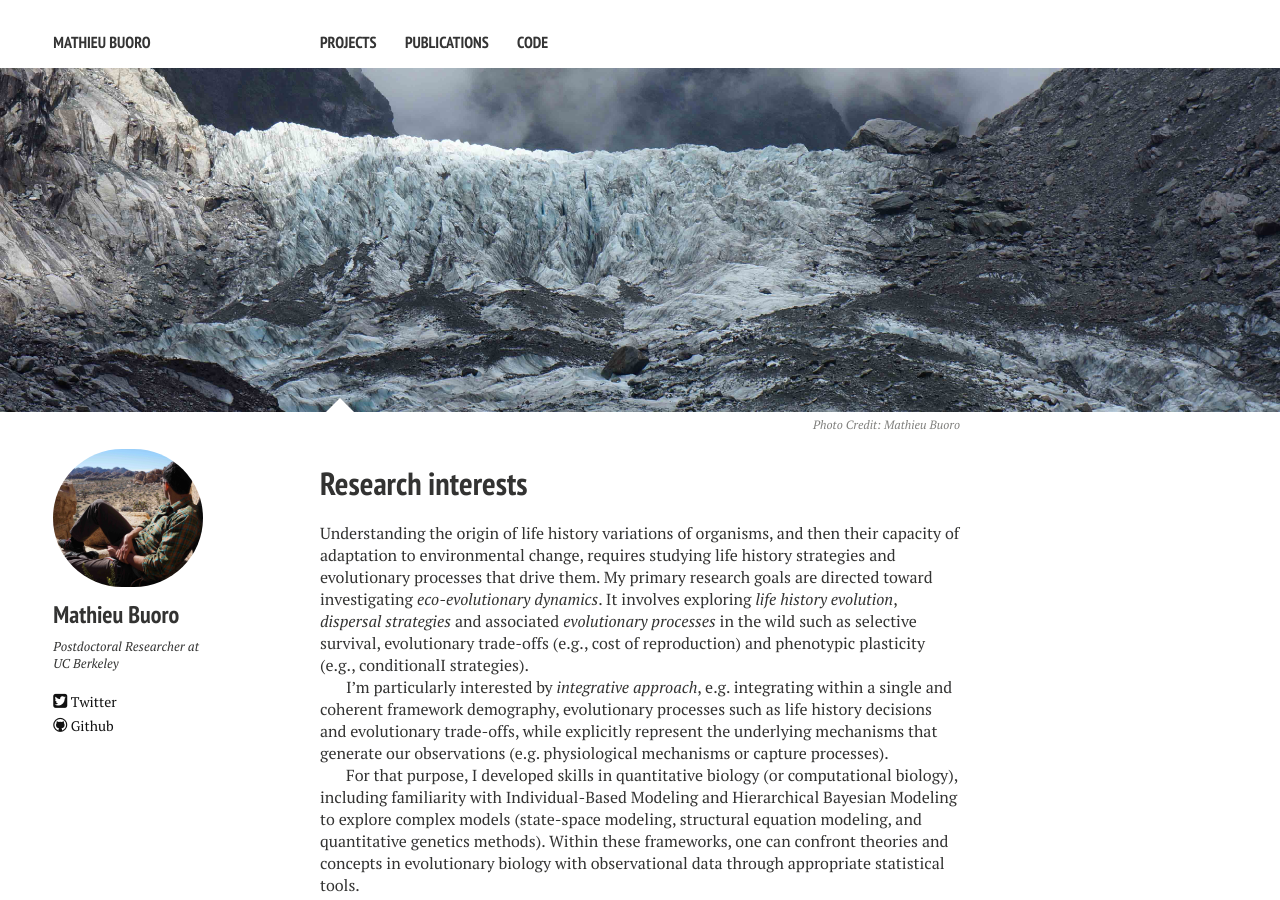
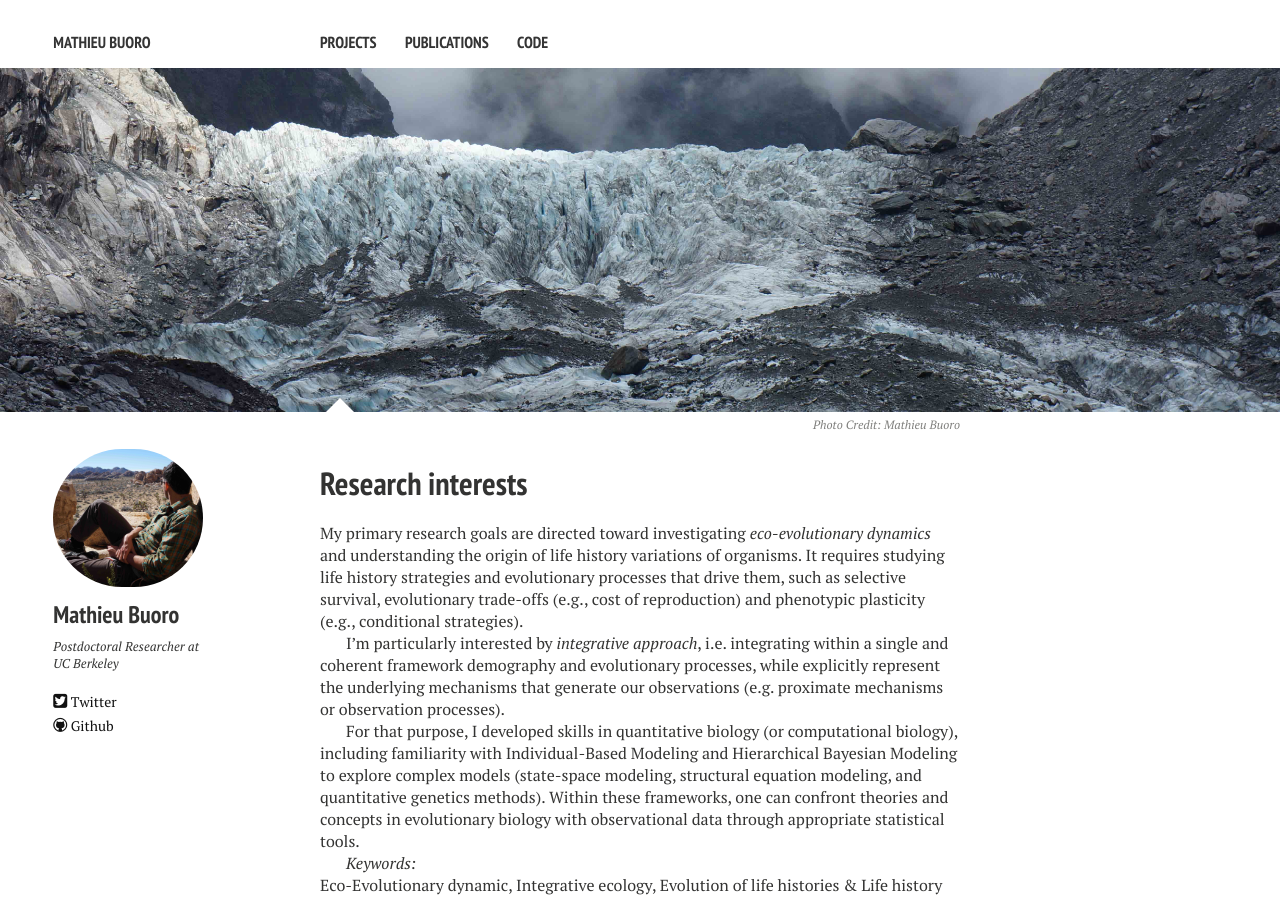
Before and after one commit to matbuoro/matbuoro.github.io, a Jekyll site: the page built from index.md, in a window 1280 px wide and 900 px high. Built offline with Jekyll 4.4.1, drawn with Linux system fonts in a browser that asks for light colours; nearby versions of some CDN libraries.

Commit message:
change index

```diff
--- a/index.md
+++ b/index.md
@@ -8,12 +8,10 @@ image:
 ---
 
 
-Understanding the origin of life history variations of organisms, and then their capacity of adaptation to environmental change, requires studying life history strategies and evolutionary processes that drive them. My primary research goals are directed toward investigating _eco-evolutionary dynamics_. It involves exploring _life history evolution_, _dispersal strategies_ and associated _evolutionary processes_ in the wild such as selective survival, evolutionary trade-offs (e.g., cost of reproduction) and phenotypic plasticity (e.g., conditionalI strategies).
+My primary research goals are directed toward investigating _eco-evolutionary dynamics_ and understanding the origin of life history variations of organisms. It requires studying life history strategies and evolutionary processes that drive them, such as selective survival, evolutionary trade-offs (e.g., cost of reproduction) and phenotypic plasticity (e.g., conditional strategies).
 
 
-
-I'm particularly interested by _integrative approach_, e.g. integrating within a single and coherent framework demography, evolutionary processes such as life history decisions and evolutionary trade-offs, while explicitly represent the underlying mechanisms that generate our observations (e.g. physiological mechanisms or capture processes).
-
+I'm particularly interested by _integrative approach_, i.e. integrating within a single and coherent framework demography and evolutionary processes, while explicitly represent the underlying mechanisms that generate our observations (e.g. proximate mechanisms or observation processes).
 
 
 For that purpose, I developed skills in quantitative biology (or computational biology), including familiarity with Individual-Based Modeling and Hierarchical Bayesian Modeling to explore complex models (state-space modeling, structural equation modeling, and quantitative genetics methods). Within these frameworks, one can confront theories and concepts in evolutionary biology with observational data through appropriate statistical tools.
```
